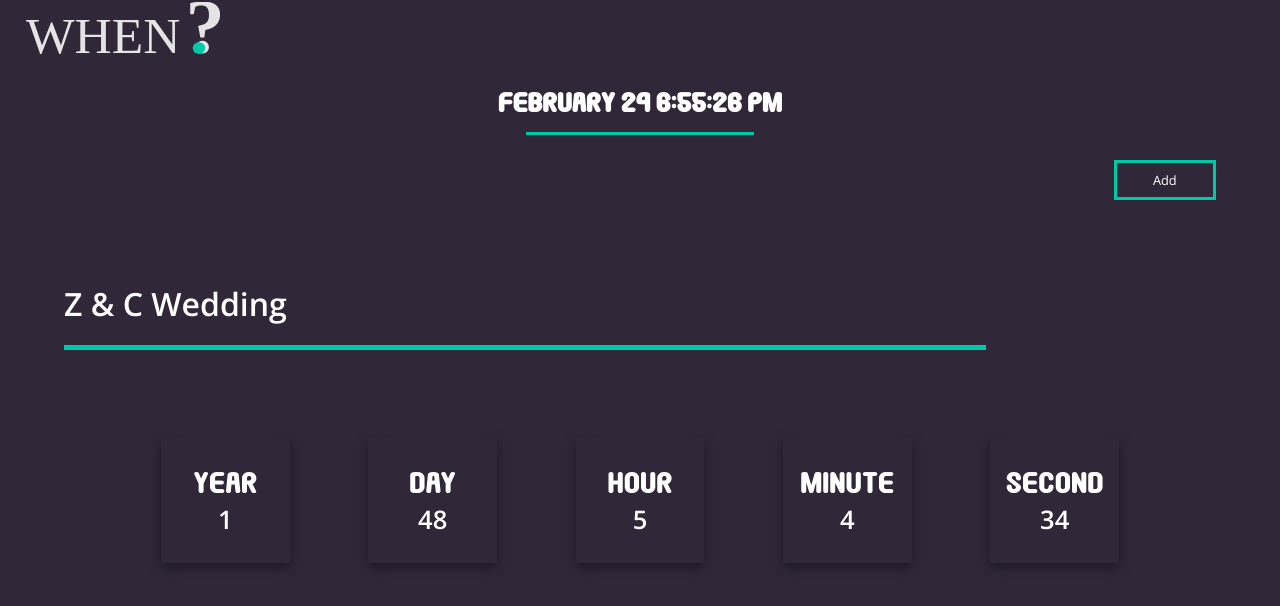
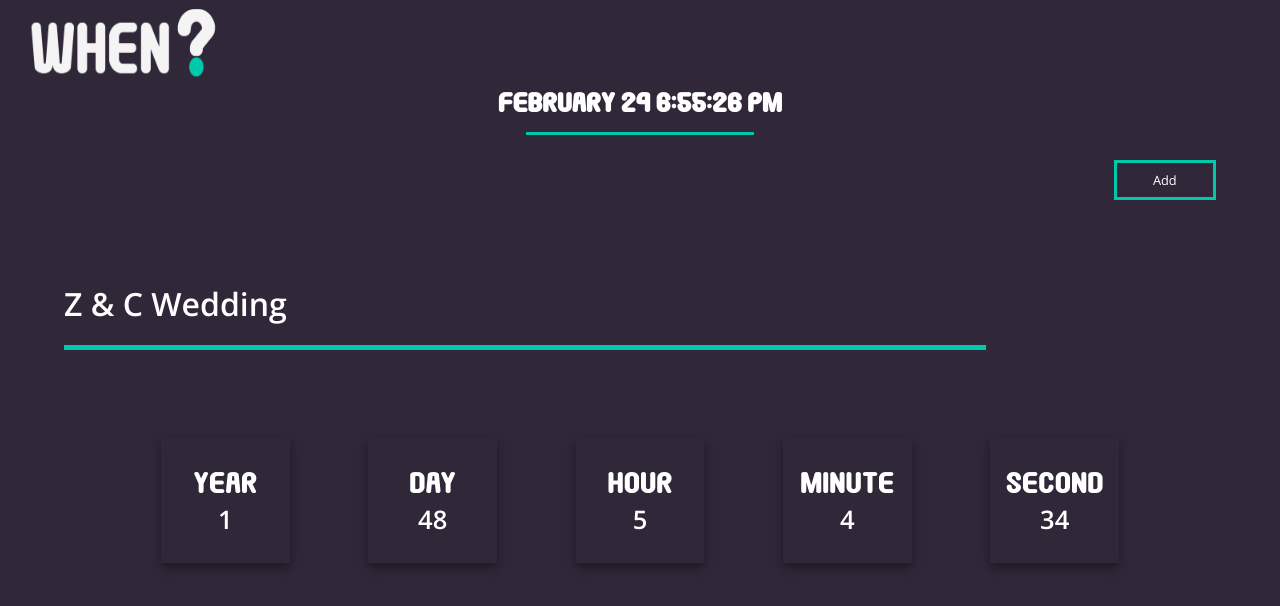
Before and after one commit to z-sanchez/when, a React (Create React App) app in the folder client/: page / in a window 1280 px wide. Shown: the top 606 px of the page. Built offline with nearby package versions, Linux system fonts and the light colour scheme.

Commit message:
updated logo rendering to png instead of svg. Svg was previously broken. May need to come back and make a higher resolution logo

```diff
--- a/client/src/Assets/Styles/styles.css
+++ b/client/src/Assets/Styles/styles.css
@@ -40,7 +40,9 @@
   margin: 0 0 0 2%;
 }
 #logo img {
-  width: 45%;
+  margin-top: 15%;
+  width: 30vw;
+  height: 6vh;
 }
 
 #currentDate {
@@ -249,6 +251,11 @@
 }
 
 @media screen and (min-width: 1000px) {
+  #logo img {
+    width: 15vw;
+    height: 10vh;
+  }
+
   .countdownBoxFlex {
     align-self: center;
     width: 90%;
--- a/client/src/Assets/Styles/styles.sass
+++ b/client/src/Assets/Styles/styles.sass
@@ -57,7 +57,9 @@ $accent-green: #00C9A9
   height: 50%
   margin: 0 0 0 2%
   img
-    width: 45%
+    margin-top: 15%
+    width: 30vw
+    height: 6vh
 
 #currentDate
   height: 45%
@@ -218,6 +220,11 @@ $accent-green: #00C9A9
 
 @media screen and (min-width: 1000px)
 
+  #logo
+    img
+      width: 15vw
+      height: 10vh
+
   .countdownBoxFlex
     align-self: center
     width: 90%
--- a/client/src/Layouts/Header/index.js
+++ b/client/src/Layouts/Header/index.js
@@ -1,5 +1,5 @@
 import React, {useEffect, useState} from "react";
-import logo from "../../Assets/Images/Logo.svg";
+import logo from "../../Assets/Images/Logo.png";
 
 function Header() {
 
```
Also changed, not shown: client/src/Assets/Images/Logo.png (added), 1 other file (tests, documents, lock files or other folders).
